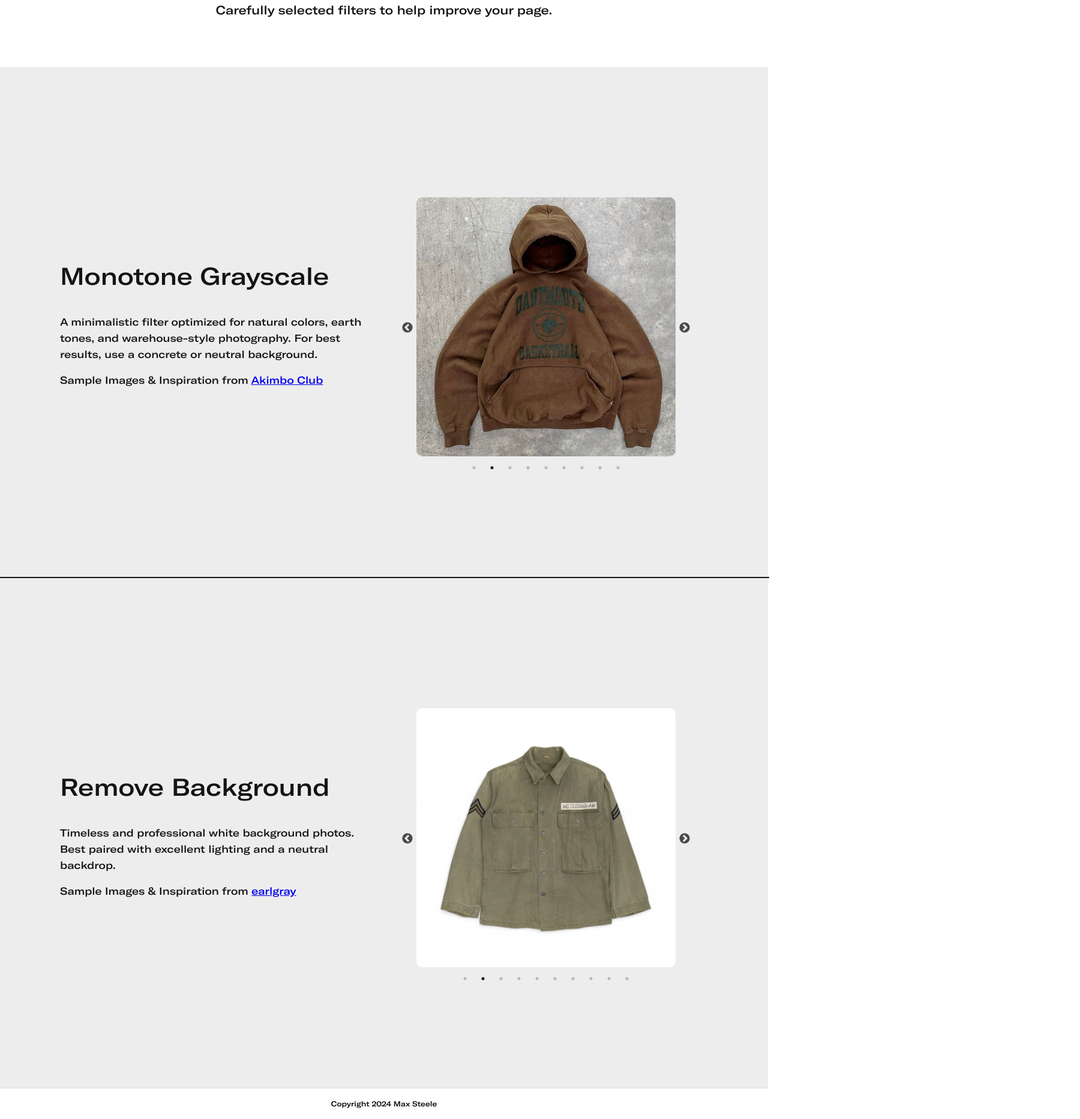
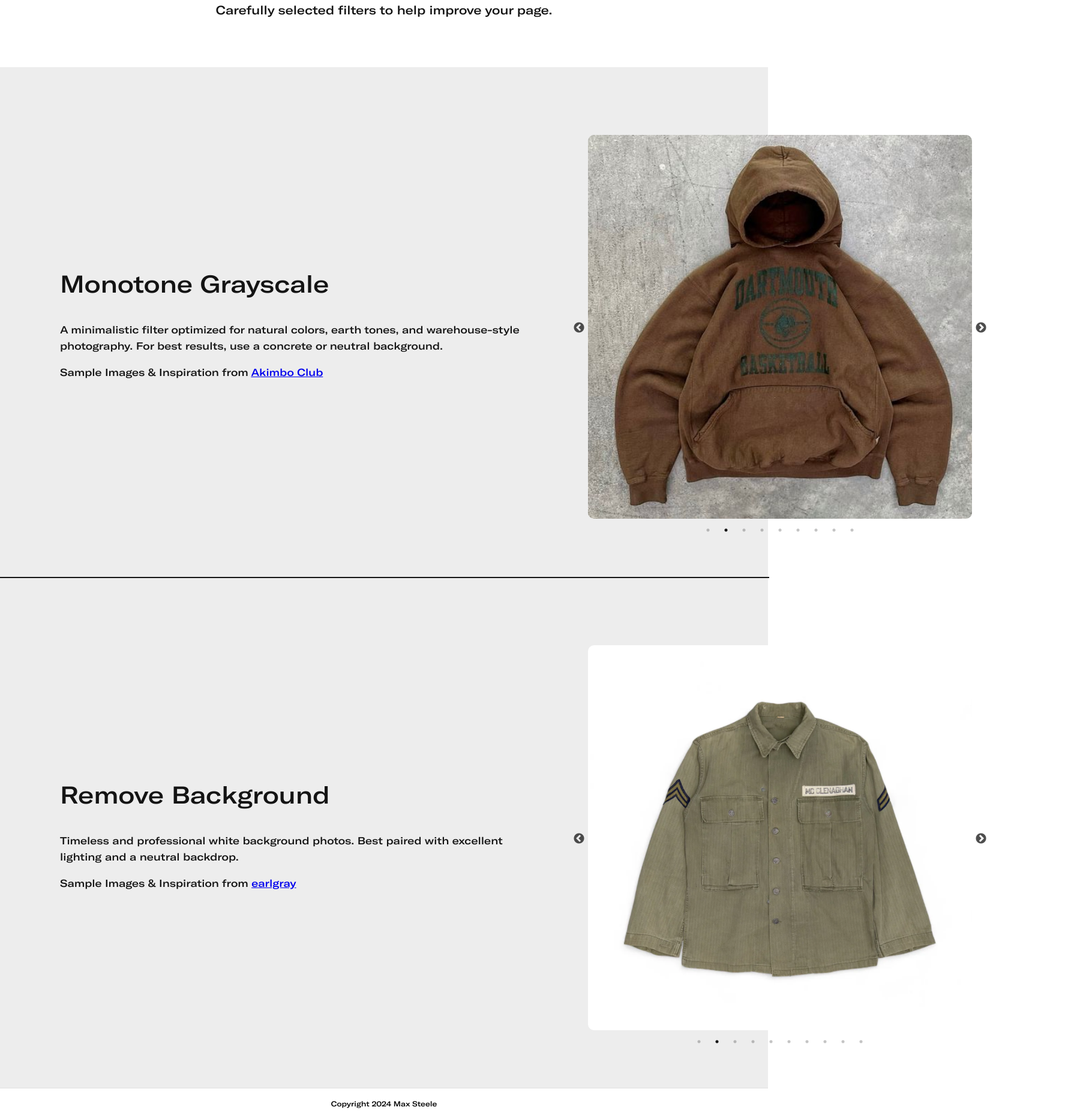
Before and after one commit to max-steele/depop-dash, a React (Create React App) app in the folder frontend/: page /filters in a window 1280 px wide. Shown: the part 341-2207 px from the top of the page at 60% size, 1800 px wide, since content can reach past the window. Built offline with nearby package versions, Linux system fonts and the light colour scheme.

Commit message:
fix filter page styling

```diff
--- a/frontend/src/pages/filters/components/Filter_One.tsx
+++ b/frontend/src/pages/filters/components/Filter_One.tsx
@@ -69,8 +69,10 @@ const Filter1: React.FC = () => {
         <Box
           sx={{
             height: '850px',
+            width: '1600px',
             display: 'flex',
             justifyContent: 'center',
+            margin: '0 auto',
             textAlign: 'left',
             padding: '0 100px 0 100px',
             gap: 3,
--- a/frontend/src/pages/filters/components/Filter_Two.tsx
+++ b/frontend/src/pages/filters/components/Filter_Two.tsx
@@ -70,8 +70,10 @@ const Filter1: React.FC = () => {
         <Box
           sx={{
             height: '850px',
+            width: '1600px',
             display: 'flex',
             justifyContent: 'center',
+            margin: '0 auto',
             textAlign: 'left',
             padding: '0 100px 0 100px',
             gap: 3,
```
